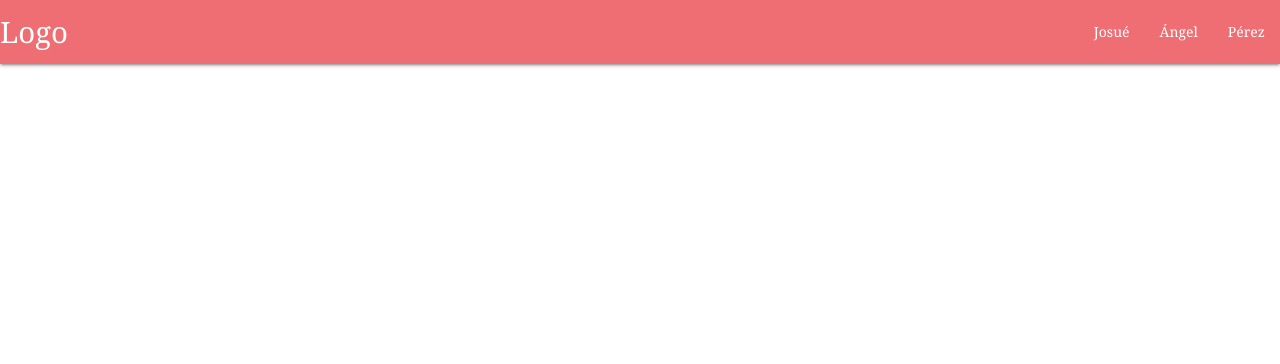
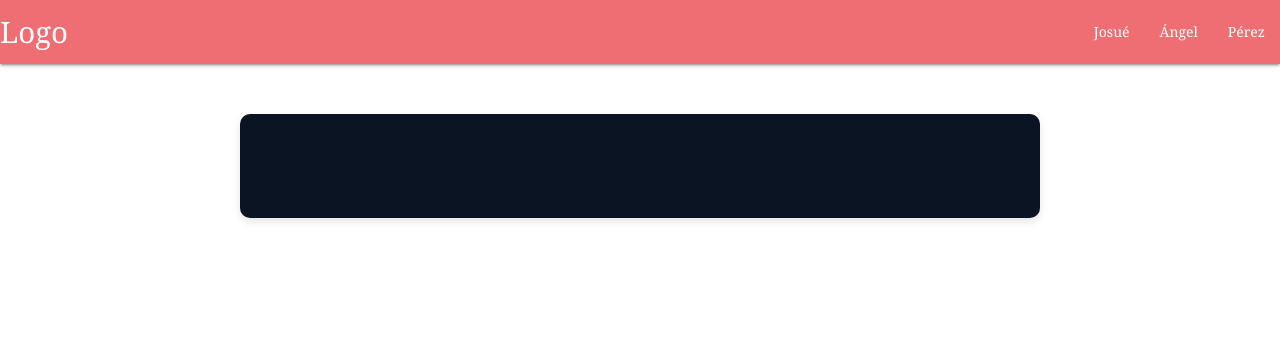
Before and after one commit to JossPolanco/Travel-recommendations, a Flask app: page /place/1 in a window 1280 px wide. Shown: the top 364 px of the page. Run offline with Flask 3, Linux system fonts and the light colour scheme; data that the repository does not hold is empty.

Commit message:
Add visual changes.

```diff
--- a/static/css/styles.css
+++ b/static/css/styles.css
@@ -1,7 +1,9 @@
 *{
     margin: 0rem;
     padding: 0rem;
+    border: 0;
     box-sizing: border-box;
+    list-style: none;
 }
 
 html{
@@ -9,3 +11,34 @@ html{
     font-family: Georgia, 'Times New Roman', Times, serif;
 
 }
+
+.place-container {
+    max-width: 800px;
+    margin: 0 auto;
+    margin-top: 50px;
+    padding: 20px;
+    background-color: #0b1422;
+    border-radius: 10px;
+    box-shadow: 0 4px 8px rgba(0, 0, 0, 0.1);
+}
+.place-title {
+    font-size: 2.5em;
+    color: #333;
+    margin-bottom: 10px;
+}
+.place-weather {
+    font-size: 1.2em;
+    color: #666;
+    margin-bottom: 20px;
+}
+.place-info {
+    font-size: 1.1em;
+    color: #444;
+    line-height: 1.6;
+}
+.place-image {
+    width: 100%;
+    height: auto;
+    border-radius: 10px;
+    margin-bottom: 20px;
+}
--- a/templates/gallery.html
+++ b/templates/gallery.html
@@ -6,7 +6,7 @@
     <div class="col s12 m7">
         <div class="card">
             <div class="card-image">
-                <img src="/static/img/high_quality/high_chihuahua.jpg">
+                <img src="{{ place['img']}}">
                 <span class="card-title">{{ place['name'] }}</span>
             </div>
             <div class="card-content">
--- a/templates/layouts/base.html
+++ b/templates/layouts/base.html
@@ -30,7 +30,9 @@
     </header>
 
 
-    <div class="container">{%block content %}{% endblock %}</div>
+    <div class="container">
+        {%block content %}{% endblock %}
+    </div>
 
 
     <!-- <footer>
--- a/templates/place.html
+++ b/templates/place.html
@@ -1,7 +1,10 @@
-{%extends 'layouts/base.html' %}
+{% extends 'layouts/base.html' %}
 
 {% block content %}
-<h1>{{ place['name'] }}</h1>
-<h1>{{ place['weather'] }}</h1>
-<p>{{ place['information'] }}</p>
+<div class="place-container">
+    <h1 class="place-title">{{ place['name'] }}</h1>
+    <h2 class="place-weather">{{ place['weather'] }}</h2>
+    <img src="{{ place['img']}}" alt="{{ place['name'] }}" class="place-image">
+    <p class="place-info">{{ place['information'] }}</p>
+</div>
 {% endblock %}
```
Also changed, not shown: routes/place.py (+4 -3 lines), static/img/low_quality/low_cancun.jpg (deleted), static/img/low_quality/low_chihuahua.jpg (deleted), static/img/low_quality/low_icon.png (deleted), static/img/places/cancun.webp (added), static/img/places/puerto_vallarta.webp (added), static/img/places/tulum.webp (added).
